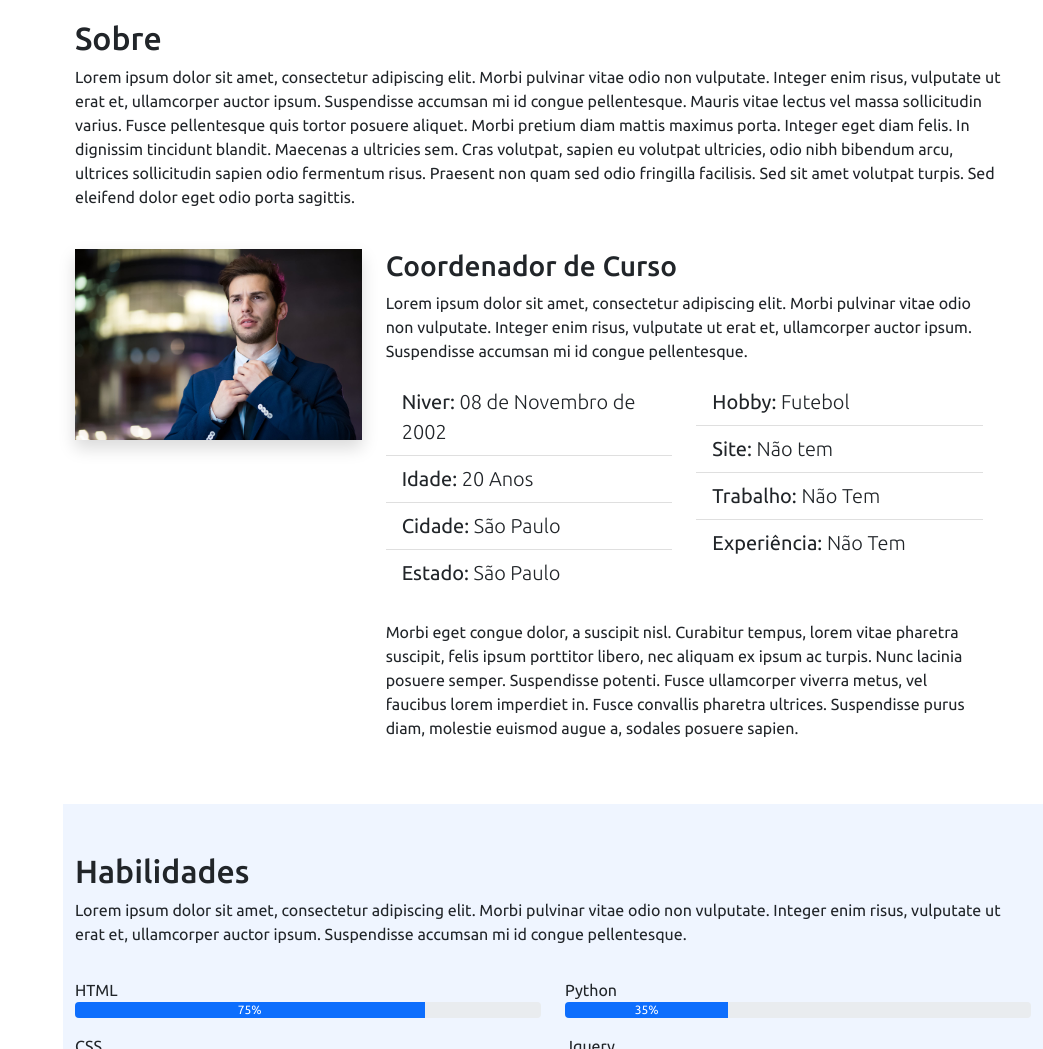
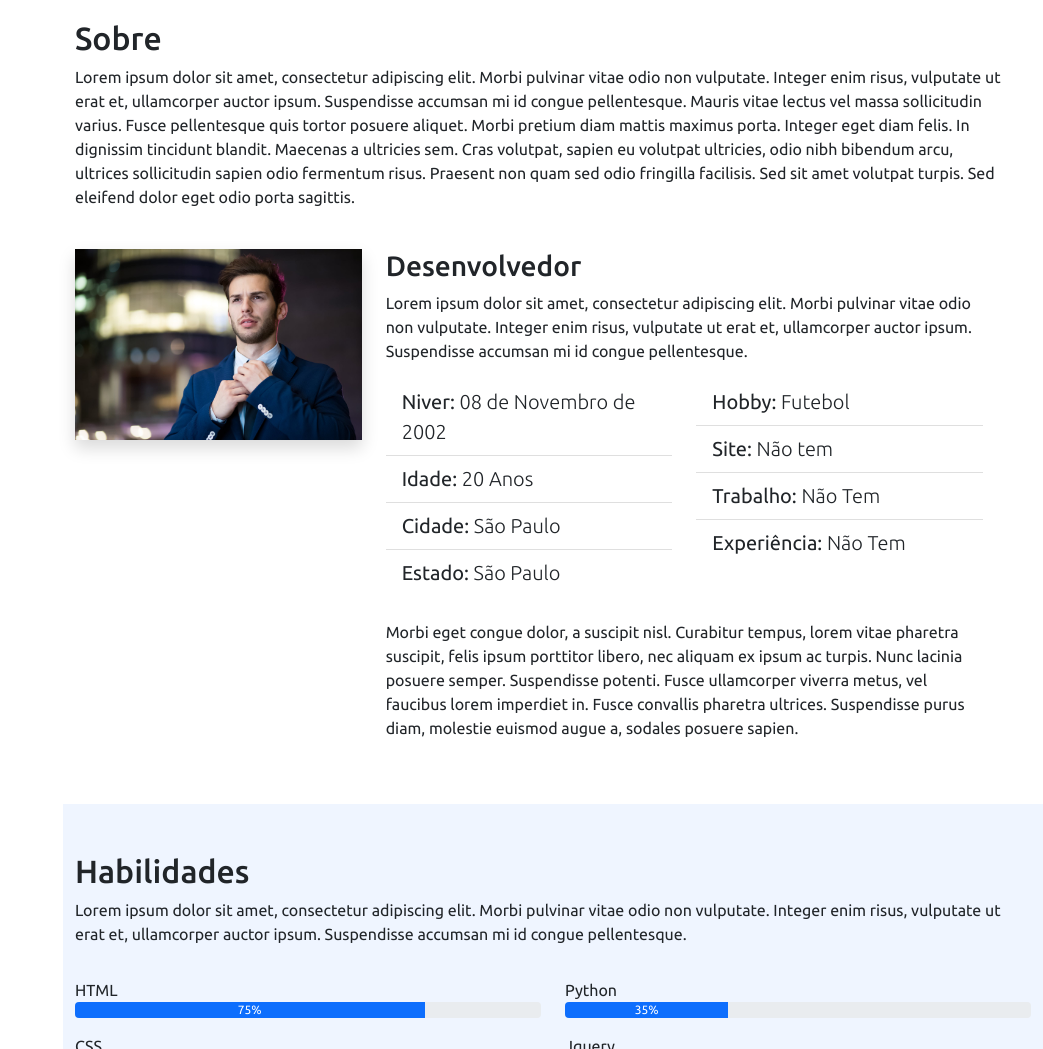
Before and after one commit to DEV-Thierry/ficticio-portfolio, a plain HTML site: page index.html in a window 1280 px wide. Shown: the part 845-1894 px from the top of the page, without its empty margins (237-1280 px from the left). Drawn offline with nearby package versions, Linux system fonts and the light colour scheme.

Commit message:
atualizei

```diff
--- a/index.html
+++ b/index.html
@@ -87,7 +87,7 @@
                     </div>
 
                     <div class="col-md-8">
-                        <h3>Coordenador de Curso</h3>
+                        <h3>Desenvolvedor</h3>
                         <p>Lorem ipsum dolor sit amet, consectetur adipiscing elit. Morbi pulvinar vitae odio non
                             vulputate. Integer enim risus, vulputate ut erat et, ullamcorper auctor ipsum. Suspendisse
                             accumsan mi id congue pellentesque.</p>
```
